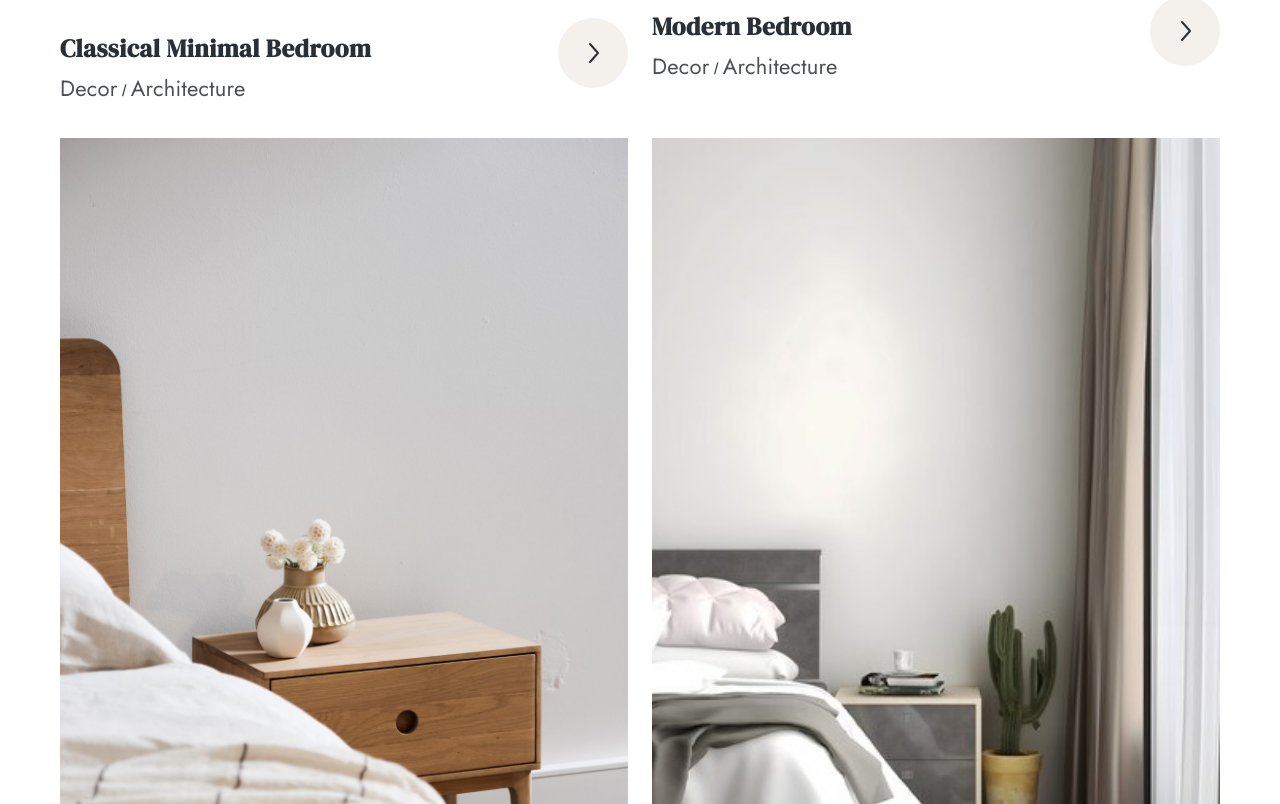
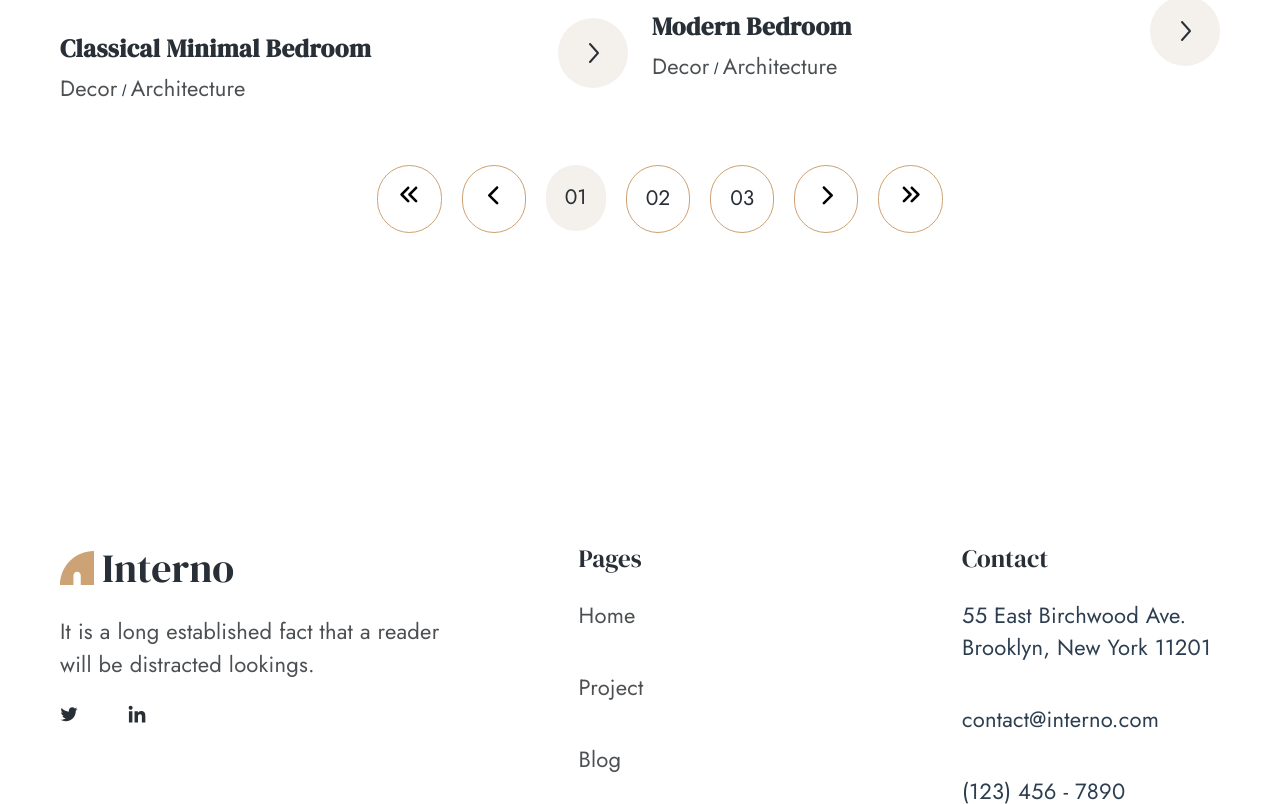
Before and after one commit to SashAwl/interior_design, a Vue app: page /project in a window 1280 px wide. Shown: the part 2676-3480 px from the top of the page. Built offline with nearby package versions, Linux system fonts and the light colour scheme.

Commit message:
created pagination component

```diff
--- a/src/components/OurProjects.vue
+++ b/src/components/OurProjects.vue
@@ -1,10 +1,11 @@
 <template>
     <div class="our-project">
         <div class="teg-buttons">
-            <button v-for="(teg, index) in tegs" :key="teg.index" @click="checkButton(index, teg)" class="teg-button" :class="{'teg-button-checked' : teg.checked}">{{teg.tegName}}</button>
+            <button v-for="(teg, index) in tegs" :key="teg.index" @click="checkFilterButton(index, teg)"
+                class="teg-button" :class="{ 'teg-button-checked': teg.checked }">{{ teg.tegName }}</button>
         </div>
         <div class="articles">
-            <div class="article" v-for="(project, index) in filterList" :key="index">
+            <div class="article" v-for="(project, index) in getFilterListPages" :key="index">
                 <img :src="project.img" alt="photo" class="photo">
                 <div class="article-text">
                     <div>
@@ -14,44 +15,87 @@
                     </div>
                     <router-link to="project-details">
                         <svg width="70" height="70" viewBox="0 0 70 70" fill="none" xmlns="http://www.w3.org/2000/svg">
-<circle cx="35" cy="35" r="35" fill="#F4F0EC"/>
-<path d="M32 44L40 35L32 26" stroke="#292F36" stroke-width="2" stroke-linecap="round" stroke-linejoin="round"/>
+                            <circle cx="35" cy="35" r="35" fill="#F4F0EC" />
+                            <path d="M32 44L40 35L32 26" stroke="#292F36" stroke-width="2" stroke-linecap="round"
+                                stroke-linejoin="round" />
                         </svg></router-link>
                 </div>
             </div>
         </div>
-        <PropoginationLinks/>
+
+        <PaginationPages :currentPage="getPaginationDetails.currentPage"
+            :maxVisibleButtons="getPaginationDetails.countVisibleButtons" :totalPages="getPaginationDetails.totalPages"
+            :perPage="getPaginationDetails.perPage" @pagechanged="onPageChange($event)" />
     </div>
 </template>
 
 <script>
-import PropoginationLinks from './PropoginationLinks.vue';
+import PaginationPages from './PaginationPages.vue';
 import { mapState } from 'vuex';
 
 export default {
     name: 'OurProject',
     components: {
-    PropoginationLinks
+        PaginationPages,
     },
-  data () {
+    data() {
         return {
             tegsState: [],
-        filterList: []
+            filterList: [],
+            paginationDetails: {
+                currentPage: 1,
+                perPage: 4,
+                totalPages: 10,
+                countVisibleButtons: 3
+            }
+
         }
     },
+    created() {
+        this.filterList = this.projects;
+        this.tegsState = this.tegs;
+        this.paginationDetails.totalPages = Math.ceil(this.filterList.length / this.paginationDetails.perPage);
+    },
     computed: {
-    ...mapState(['projects', 'tegs'])
+        ...mapState(['projects', 'tegs']),
+
+        getPaginationDetails() {
+            const { perPage, countVisibleButtons } = this.paginationDetails;
+
+            if (this.filterList.length / perPage < countVisibleButtons) {
+                const visibleBtn = Math.ceil(this.filterList.length / perPage);
+                return {
+                    currentPage: this.paginationDetails.currentPage,
+                    perPage: this.paginationDetails.perPage,
+                    totalPages: visibleBtn,
+                    countVisibleButtons: visibleBtn,
+                }
+            }
+            else {
+                return this.paginationDetails;
+            }
         },
-  created() {
-    this.filterList = this.projects
-    this.tegsState = this.tegs
+
+        getFilterListPages() {
+            const { currentPage, perPage } = this.paginationDetails;
+
+            let startPosition = (currentPage - 1) * perPage;
+            return this.filterList.slice(
+                startPosition,
+                Math.min(startPosition + perPage, this.filterList.length));
+        }
     },
     methods: {
-    checkButton(index, teg) {
-      this.tegsState.forEach(item => item.checked = false)
-      this.tegs[index].checked = true
+        checkFilterButton(index, teg) {
+            this.tegsState.forEach(item => item.checked = false);
+            this.tegs[index].checked = true;
 
-      this.filterList = this.projects.filter(item => item.teg === teg.tegName)
+            this.filterList = this.projects.filter(item => item.teg === teg.tegName);
+            this.paginationDetails.currentPage = 1;
+        },
+
+        onPageChange(page) {
+            this.paginationDetails.currentPage = page;
         }
     }
 }
@@ -65,11 +109,13 @@ export default {
     padding-left: calc(50% - 580px);
     padding-right: calc(50% - 580px);
 }
-.our-project{
+
+.our-project {
     margin-top: 150px;
     margin-bottom: 150px;
 }
-.teg-buttons{
+
+.teg-buttons {
     border: 1px solid #CDA274;
     border-radius: 20px;
     margin: 0 auto;
@@ -82,7 +128,8 @@ export default {
         font-family: $fontSansSerif;
         font-size: 18px;
         font-weight: 600;
-        line-height: 125%; /* 22.5px */
+        line-height: 125%;
+        /* 22.5px */
         letter-spacing: 0.36px;
         border: none;
         background-color: white;
@@ -95,6 +142,7 @@ export default {
         }
     }
 }
+
 .articles {
     display: grid;
     grid-template-columns: 1fr 1fr;
@@ -125,7 +173,8 @@ export default {
             letter-spacing: 0.5px;
             margin-bottom: 7px;
         }
-        .text{
+
+        .text {
             color: #4D5053;
             font-family: Jost;
             font-size: 22px;
--- /dev/null
+++ b/src/components/PaginationPages.vue
@@ -0,0 +1,167 @@
+<template>
+  <ul class="propagination">
+    <li>
+      <button type="button" @click="onClickFirstPage" :disabled="isInFirstPage"
+        :class="{ 'block-button': isInFirstPage }">
+        <svg xmlns="http://www.w3.org/2000/svg" viewBox="0 0 512 512">
+          <path
+            d="M41.4 233.4c-12.5 12.5-12.5 32.8 0 45.3l160 160c12.5 12.5 32.8 12.5 45.3 0s12.5-32.8 0-45.3L109.3 256 246.6 118.6c12.5-12.5 12.5-32.8 0-45.3s-32.8-12.5-45.3 0l-160 160zm352-160l-160 160c-12.5 12.5-12.5 32.8 0 45.3l160 160c12.5 12.5 32.8 12.5 45.3 0s12.5-32.8 0-45.3L301.3 256 438.6 118.6c12.5-12.5 12.5-32.8 0-45.3s-32.8-12.5-45.3 0z" />
+        </svg>
+      </button>
+    </li>
+    <li>
+      <button type="button" @click="onClickPreviousPage" :disabled="isInFirstPage"
+        :class="{ 'block-button': isInFirstPage }">
+        <svg xmlns="http://www.w3.org/2000/svg" viewBox="0 0 320 512">
+          <path
+            d="M9.4 233.4c-12.5 12.5-12.5 32.8 0 45.3l192 192c12.5 12.5 32.8 12.5 45.3 0s12.5-32.8 0-45.3L77.3 256 246.6 86.6c12.5-12.5 12.5-32.8 0-45.3s-32.8-12.5-45.3 0l-192 192z" />
+        </svg>
+      </button>
+    </li>
+    <li v-for="page in pages" :key="page.name">
+      <button type="button" :disabled="page.isDisabled" @click="onClickPage(page.name)"
+        :class="{ 'disabled-button': page.isDisabled }">
+        {{ ("00" + page.name.toString()).slice(-2) }}
+      </button>
+    </li>
+    <li>
+      <button type="button" @click="onClickNextPage" :disabled="isInLastPage" :class="{ 'block-button': isInLastPage }">
+        <svg xmlns="http://www.w3.org/2000/svg" viewBox="0 0 320 512">
+          <path
+            d="M310.6 233.4c12.5 12.5 12.5 32.8 0 45.3l-192 192c-12.5 12.5-32.8 12.5-45.3 0s-12.5-32.8 0-45.3L242.7 256 73.4 86.6c-12.5-12.5-12.5-32.8 0-45.3s32.8-12.5 45.3 0l192 192z" />
+        </svg>
+      </button>
+    </li>
+    <li>
+      <button type="button" @click="onClickLastPage" :disabled="isInLastPage" :class="{ 'block-button': isInLastPage }">
+        <svg xmlns="http://www.w3.org/2000/svg" viewBox="0 0 512 512">
+          <path
+            d="M470.6 278.6c12.5-12.5 12.5-32.8 0-45.3l-160-160c-12.5-12.5-32.8-12.5-45.3 0s-12.5 32.8 0 45.3L402.7 256 265.4 393.4c-12.5 12.5-12.5 32.8 0 45.3s32.8 12.5 45.3 0l160-160zm-352 160l160-160c12.5-12.5 12.5-32.8 0-45.3l-160-160c-12.5-12.5-32.8-12.5-45.3 0s-12.5 32.8 0 45.3L210.7 256 73.4 393.4c-12.5 12.5-12.5 32.8 0 45.3s32.8 12.5 45.3 0z" />
+        </svg> </button>
+    </li>
+  </ul>
+</template>
+
+<script>
+export default {
+  name: "PaginationPages",
+  props: ['maxVisibleButtons', 'totalPages', 'perPage', 'currentPage'], // perPage - количество результатов на страницу
+  computed: {
+
+    startPage() {  // отвечает за начальный номер группы видимых кнопок для переключения страниц
+
+      if (this.currentPage === 1) { // если находимся на 1й странице
+        return 1;
+      }
+      if (this.currentPage === this.totalPages) { // если находимся на последней странице
+        return this.totalPages - this.maxVisibleButtons + 1;
+      }
+      return this.currentPage - 1; // если находимся на промежуточной странице
+    },
+
+    pages() { // формирует список отображаемых кнопок  и их состояние
+      const range = [];
+      for (
+        let i = this.startPage;
+        i <= Math.min(this.startPage + this.maxVisibleButtons - 1, this.totalPages);
+        i++
+      ) {
+        range.push({
+          name: i,
+          isDisabled: i === this.currentPage
+        });
+      }
+      return range;
+    },
+
+    isInFirstPage() {
+      return this.currentPage === 1;
+    },
+
+    isInLastPage() {
+      return this.currentPage === this.totalPages;
+    },
+  },
+  methods: {
+    onClickFirstPage() {
+      // this.currentPage = 1;
+      this.$emit('pagechanged', 1);
+    },
+    onClickPreviousPage() {
+      // this.currentPage = this.currentPage - 1;
+      this.$emit('pagechanged', this.currentPage - 1);
+    },
+    onClickPage(page) {
+      // this.currentPage = page;
+      this.$emit('pagechanged', page);
+    },
+    onClickNextPage() {
+      // this.currentPage = this.currentPage + 1;
+      this.$emit('pagechanged', this.currentPage + 1);
+    },
+    onClickLastPage() {
+      // this.currentPage = this.totalPages;
+      this.$emit('pagechanged', this.totalPages);
+    }
+  }
+};
+</script>
+
+<style scoped lang="scss">
+@import url('https://fonts.googleapis.com/css2?family=DM+Serif+Display&family=Jost:wght@100;400&display=swap');
+@import "../assets/_variables";
+
+.propagination {
+  display: flex;
+  justify-content: center;
+  margin-top: 51px;
+
+  button {
+    padding: 17px 19px;
+    border-radius: 52px;
+    color: $colorHeading;
+    font-size: 21px;
+    font-family: $fontSansSerif;
+    font-weight: 500;
+    line-height: 150%;
+    text-transform: capitalize;
+    border: 1px solid $colorBeige;
+    background: white;
+    cursor: pointer;
+  }
+
+  .disabled-button {
+    background: #F4F0EC;
+    border: none;
+    cursor: auto;
+  }
+
+  .block-button {
+    cursor: auto;
+  }
+
+  li {
+    list-style-type: none;
+  }
+
+  li~li {
+    list-style-type: none;
+    margin-left: 20px;
+  }
+
+  svg {
+    width: 13px;
+    padding: 1px 5px 0 6px;
+  }
+
+  li:first-child svg,
+  li:last-child svg {
+    width: 21px;
+    padding: 0px 2px;
+  }
+
+  .hidden-extra-buttons {
+    display: none;
+  }
+}
+</style>
--- a/src/store/index.js
+++ b/src/store/index.js
@@ -67,7 +67,6 @@ export default new Vuex.Store({
         { heading: 'Minimal Bath', linkDetails: "", links: [{ name: 'Decor', link: '#' }, { name: 'Architecture', link: '#' }], img: require("../assets/our_project/img2.4.jpg"), teg: 'Bathroom' },
         { heading: 'Classical Kitchen', links: [{ name: 'Decor', link: '#' }, { name: 'Architecture', link: '#' }], img: require("../assets/our_project/img3.1.jpg"), teg: 'Kitchen' },
         { heading: 'Minimal Kitchen', linkDetails: "", links: [{ name: 'Decor', link: '#' }, { name: 'Architecture', link: '#' }], img: require("../assets/our_project/img3.2.jpg"), teg: 'Kitchen' },
-        { heading: 'Minimal Kitchen', linkDetails: "", links: [{ name: 'Decor', link: '#' }, { name: 'Architecture', link: '#' }], img: require("../assets/our_project/img3.3.jpg"), teg: 'Kitchen' },
         { heading: 'Minimal Living Room', linkDetails: "", links: [{ name: 'Decor', link: '#' }, { name: 'Architecture', link: '#' }], img: require("../assets/our_project/img4.1.jpg"), teg: 'Living Area' },
         { heading: 'Classical Living Room', linkDetails: "", links: [{ name: 'Decor', link: '#' }, { name: 'Architecture', link: '#' }], img: require("../assets/our_project/img4.2.jpg"), teg: 'Living Area' },
         { heading: 'Classical Living Room', linkDetails: "", links: [{ name: 'Decor', link: '#' }, { name: 'Architecture', link: '#' }], img: require("../assets/our_project/img4.3.jpg"), teg: 'Living Area' },
```
Lines whose indentation alone changed are shown as unchanged.
